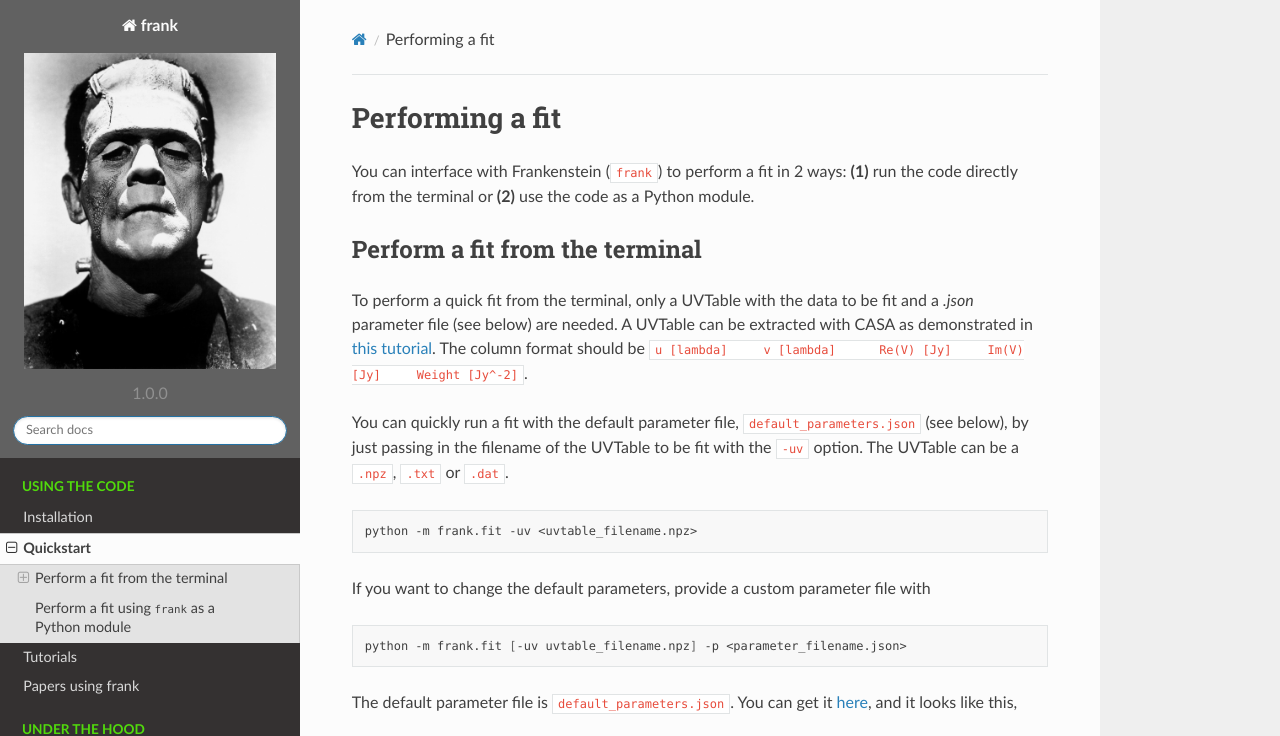
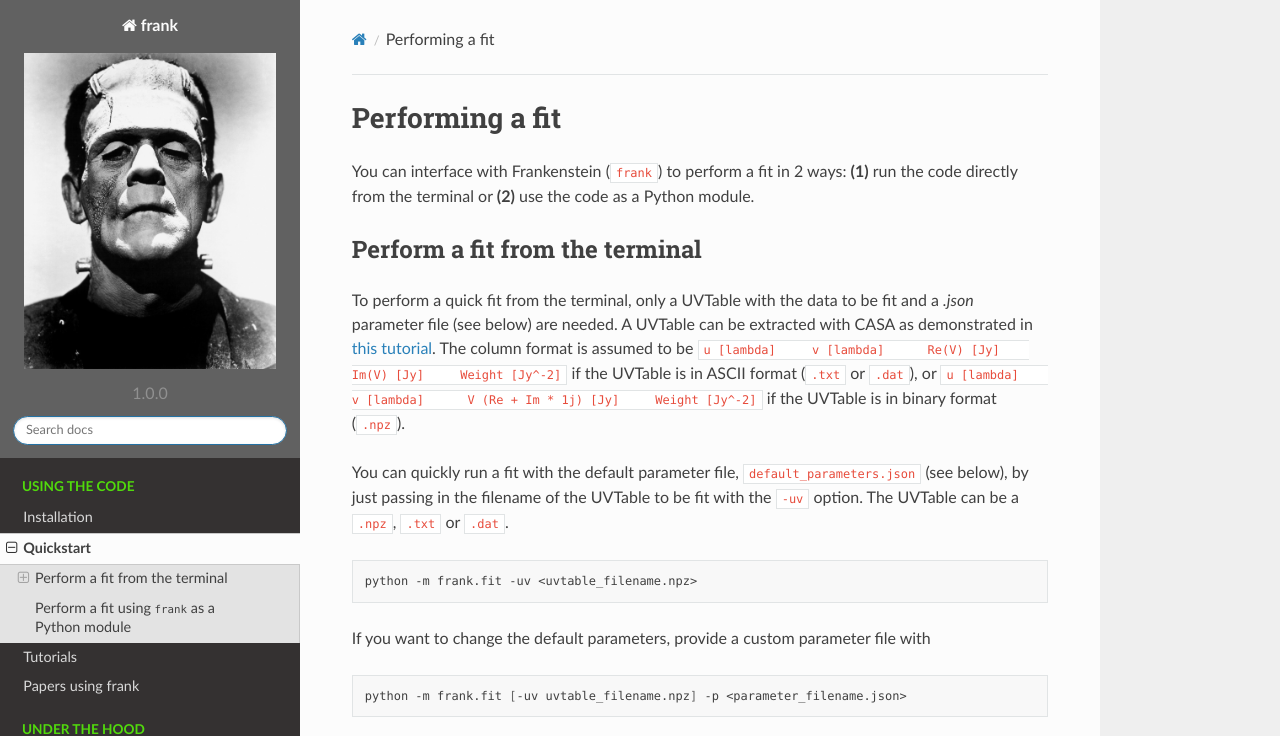
Before and after one commit to discsim/frank, a Sphinx documentation site: the page built from docs/quickstart.rst, in a window 1280 px wide and 900 px high, cut to the strip 0-736 px from the top of the window. Built offline with Sphinx 7.4.7 and the Read the Docs theme 2.0.0, drawn with Linux system fonts in a browser that asks for light colours; formulas are drawn with MathJax 3.

Commit message:
Clarify UVTable column formats based on file extension

```diff
--- a/docs/quickstart.rst
+++ b/docs/quickstart.rst
@@ -14,7 +14,10 @@ Perform a fit from the terminal
 To perform a quick fit from the terminal, only a UVTable with the data to
 be fit and a *.json* parameter file (see below) are needed. A UVTable can be extracted
 with CASA as demonstrated in `this tutorial <tutorials/mstable_to_uvtable.rst>`_.
-The column format should be `u [\lambda]     v [\lambda]      Re(V) [Jy]     Im(V) [Jy]     Weight [Jy^-2]`.
+The column format is assumed to be `u [\lambda]     v [\lambda]      Re(V) [Jy]     Im(V) [Jy]     Weight [Jy^-2]`
+if the UVTable is in ASCII format (`.txt` or `.dat`),
+or `u [\lambda]     v [\lambda]      V (Re + Im * 1j) [Jy]     Weight [Jy^-2]`
+if the UVTable is in binary format (`.npz`).
 
 You can quickly run a fit with the default parameter file, `default_parameters.json` (see below),
 by just passing in the filename of the UVTable to be fit with the `-uv` option. The UVTable can be a `.npz`, `.txt` or `.dat`.
```
